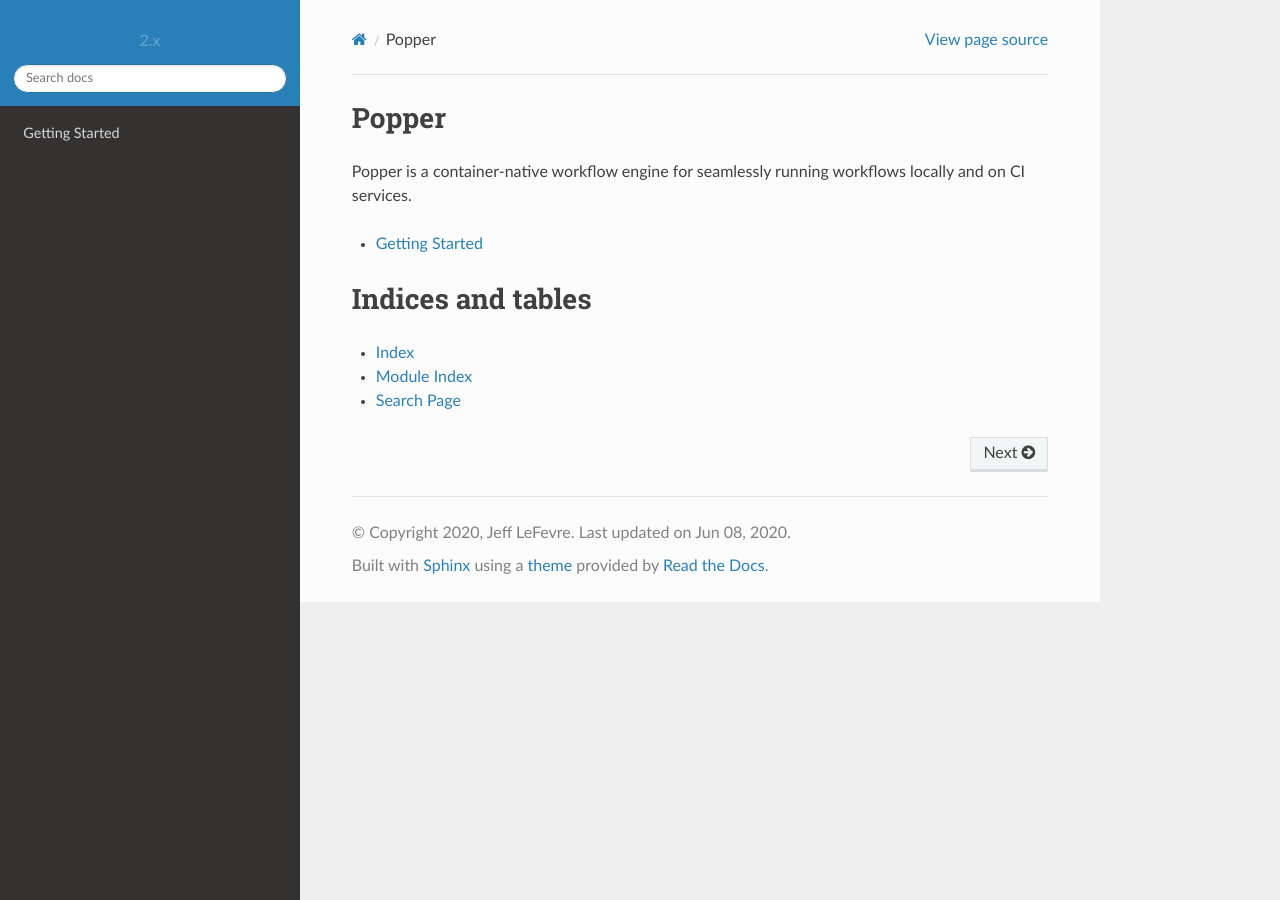
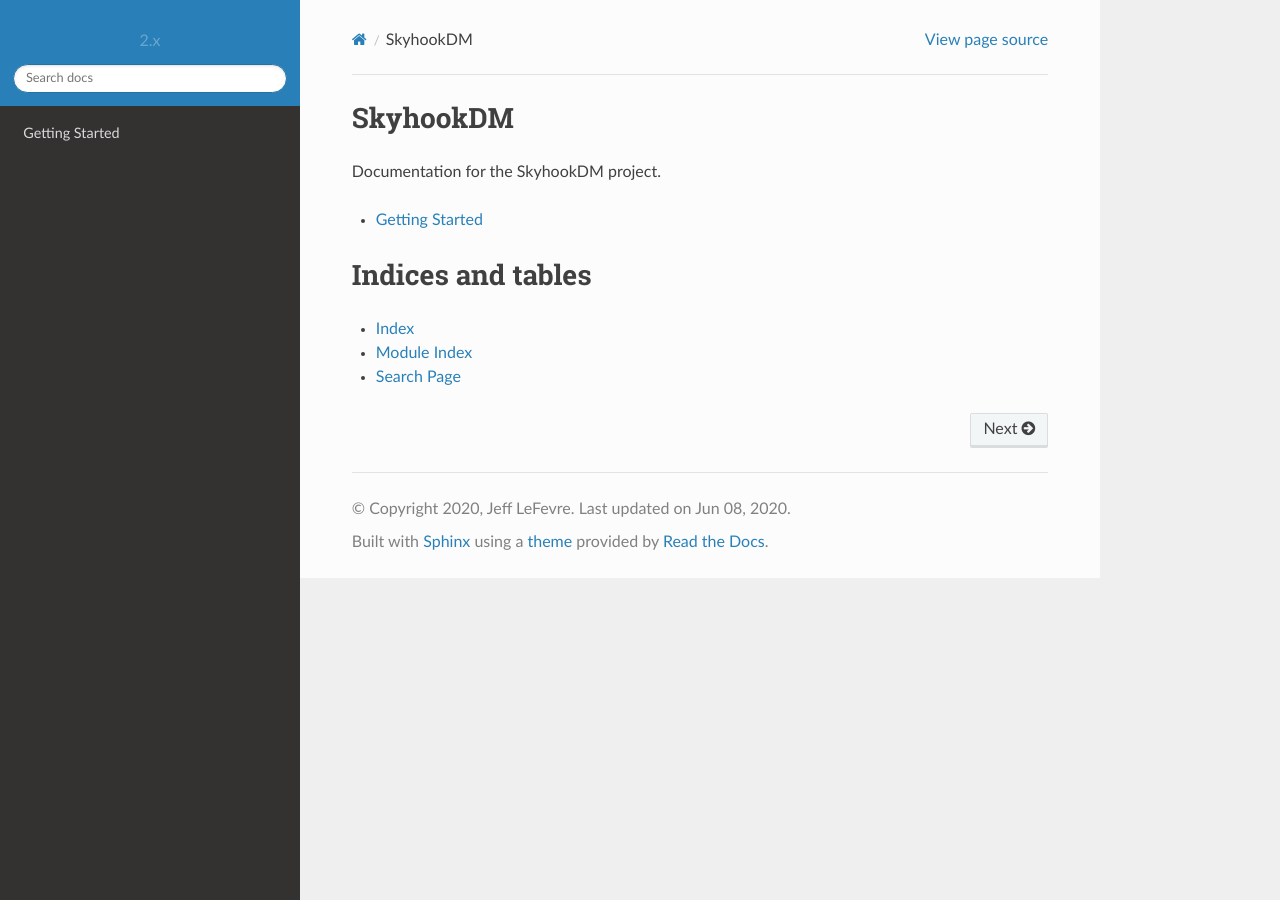
Before and after one commit to uccross/skyhookdm-ceph-cls, a Sphinx documentation site: the page built from docs/index.rst, in a window 1280 px wide. Built offline with Sphinx 7.4.7 and the Read the Docs theme 2.0.0, drawn with Linux system fonts in a browser that asks for light colours.

Commit message:
Fix title of index page
fixes #11

```diff
--- a/docs/index.rst
+++ b/docs/index.rst
@@ -3,11 +3,10 @@
    You can adapt this file completely to your liking, but it should at least
    contain the root `toctree` directive.
 
-Popper
-======
+SkyhookDM
+=========
 
-Popper is a container-native workflow engine for seamlessly running workflows
-locally and on CI services.
+Documentation for the SkyhookDM project.
 
 .. toctree::
    :maxdepth: 2
```
